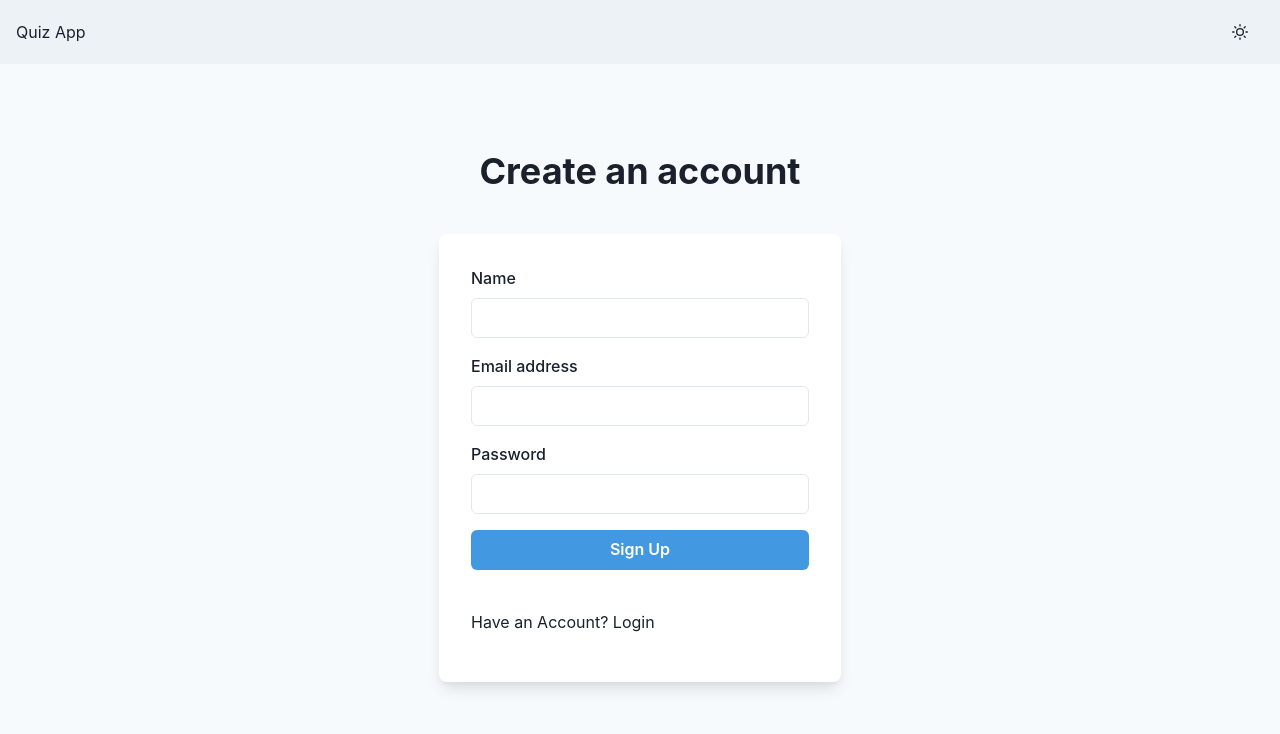
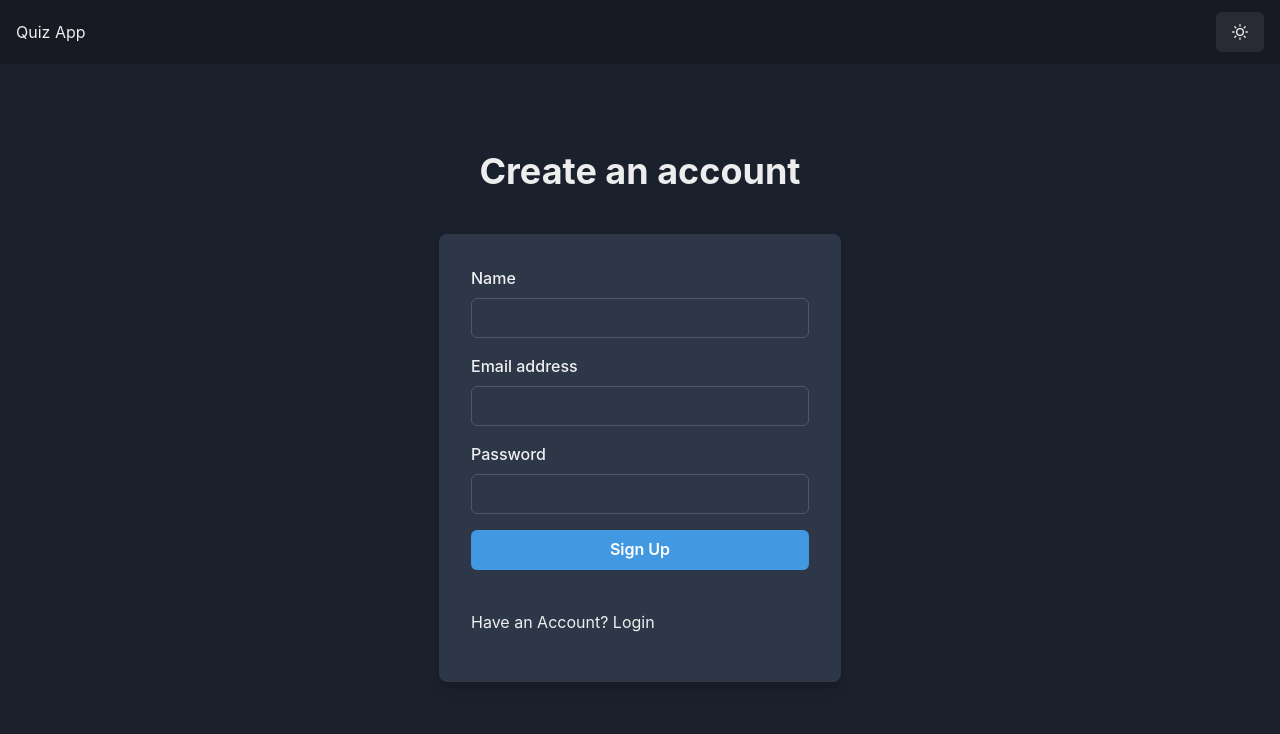
Before and after one commit to mohan-palleti/quiz_frontend, a React (Vite) app: page /register in a window 1280 px wide. Shown: the top 734 px of the page. Built offline with nearby package versions, Linux system fonts and the light colour scheme.

Commit message:
bugs removed

```diff
--- a/package.json
+++ b/package.json
@@ -4,7 +4,7 @@
   "version": "0.0.0",
   "type": "module",
   "scripts": {
-    "dev": "vite",
+    "dev": "vite --host",
     "build": "vite build",
     "preview": "vite preview"
   },
--- a/src/Components/Navbar/Navbar.jsx
+++ b/src/Components/Navbar/Navbar.jsx
@@ -28,6 +28,12 @@ export function Navbar() {
     }
   }, []);
   const { colorMode, toggleColorMode } = useColorMode();
+  const [toggle, setToggle] = useState(true);
+  useEffect(() => {
+    if (colorMode === "light" && toggle) {
+      toggleColorMode();
+    }
+  }, [toggle]);
 
   return (
     <>
@@ -57,8 +63,13 @@ export function Navbar() {
                 </Button>
               )}
 
-              <Button onClick={toggleColorMode}>
-                {colorMode === "dark" ? <MoonIcon /> : <SunIcon />}
+              <Button
+                onClick={() => {
+                  setToggle(false);
+                  toggleColorMode();
+                }}
+              >
+                {colorMode === "light" ? <MoonIcon /> : <SunIcon />}
               </Button>
             </Stack>
           </Flex>
--- a/src/Components/quizGame/ScoreBoard.jsx
+++ b/src/Components/quizGame/ScoreBoard.jsx
@@ -33,7 +33,7 @@ export const ScoreBoard = ({ finalScore, questions }) => {
   return (
     <>
       <div>
-        <Box w={[320, 500]} m="auto" bg="gray.400" borderRadius="30">
+        <Box w={[320, 500]} m="auto" bg="gray.700" borderRadius="30">
           <Text pt="6" ps="6">
             <h2>Your Score</h2>
           </Text>
--- a/src/main.jsx
+++ b/src/main.jsx
@@ -6,10 +6,15 @@ import { BrowserRouter } from "react-router-dom";
 import { Provider } from "react-redux";
 import { store } from "./Components/store/Store";
 import "../node_modules/bootstrap/dist/css/bootstrap.css";
-import { ChakraProvider, extendTheme } from "@chakra-ui/react";
+import { ChakraProvider, extendTheme, ColorModeScript } from "@chakra-ui/react";
 import "../node_modules/@popperjs/core/dist/esm/popper.js";
 import "../node_modules/bootstrap/dist/js/bootstrap.js";
+import theme from "./theme";
 
+const config = {
+  initialColorMode: "dark",
+  useSystemColorMode: false,
+};
 const colors = {
   brand: {
     900: "#1a365d",
@@ -18,10 +23,9 @@ const colors = {
   },
 };
 
-const theme = extendTheme({ colors });
 ReactDOM.createRoot(document.getElementById("root")).render(
   <React.StrictMode>
-    <ChakraProvider theme={theme}>
+    <ChakraProvider>
       <Provider store={store}>
         <BrowserRouter>
           <App />
--- a/src/pages/SignUp/SignUp.jsx
+++ b/src/pages/SignUp/SignUp.jsx
@@ -23,19 +23,12 @@ import { useToast } from "@chakra-ui/react";
 import { Link, useNavigate } from "react-router-dom";
 import { Navbar } from "../../Components/Navbar/Navbar";
 import { userRegisterSchema } from "../../Components/joi-schema/quizHeadingSchema";
-import { useRef } from "react";
-import { useEffect } from "react";
-import { ToastContainer, toast } from "react-toastify";
 
 function SignUp() {
-  // var [toast, setToast] = useState(false);
-  const toastRef = useRef();
-
   const navigate = useNavigate();
-  const [isError, setIsError] = useState(null);
 
   const [adding, setAdding] = useState(false);
-  const [emailExists, setEmailExists] = useState(false);
+
   const toast = useToast();
   const {
     register,
@@ -98,85 +91,24 @@ function SignUp() {
   };
 
   return (
-    // <div>
-    //   <Navbar />
-    //   <form
-    //     className="col-lg-6 col-md-4 col-sm-2 w-sm-50  m-auto"
-    //     onSubmit={handleSubmit(onSubmit)}
-    //     style={{ height: "88vh" }}
-    //   >
-    //     <h2>Register</h2>
-
-    //     <div className="input-group  mb-4">
-    //       <span className="input-group-text" id="basic-addon1">
-    //         <img src={user} alt="username" width="15px" />
-    //       </span>
-    //       <input
-    //         type="text"
-    //         id="form2Example"
-    //         className="form-control"
-    //         placeholder="Name"
-    //         {...register("name")}
-    //         required
-    //       />
-    //     </div>
-
-    //     <div className="input-group mb-4">
-    //       <span className="input-group-text" id="basic-addon1">
-    //         <img src={email} alt="email" width="15px" />
-    //       </span>
-    //       <input
-    //         type="email"
-    //         id="form2Example1"
-    //         className="form-control"
-    //         placeholder="Email Address"
-    //         {...register("email")}
-    //         required
-    //       />
-    //     </div>
-
-    //     <div className="input-group mb-4">
-    //       <span className="input-group-text" id="basic-addon1">
-    //         <img src={lock} alt="password" width="15px" />
-    //       </span>
-    //       <input
-    //         type="password"
-    //         id="form2Example2"
-    //         className="form-control"
-    //         placeholder="Password"
-    //         required
-    //         {...register("password")}
-    //       />
-    //     </div>
-    //     <div className="text-center">
-    //       {adding ? (
-    //         <div className="spinner-border text-warning" role="status">
-    //           <span className="visually-hidden">Loading...</span>
-    //         </div>
-    //       ) : (
-    //         <button type="submit" className="btn btn-warning mb-4">
-    //           Sign up
-    //         </button>
-    //       )}
-    //     </div>
-
-    //     <div className="text-center">
-    //       <p>
-    //         Have an Account? <Link to="/login">Login</Link>
-    //       </p>
-    //     </div>
-    //   </form>
-    // </div>
     <>
       <Navbar />
       <Flex
         minH={"88vh"}
         align={"center"}
         justify={"center"}
+        w="100%"
         bg={useColorModeValue("gray.50", "gray.800")}
       >
         <form onSubmit={handleSubmit(onSubmit)}>
-          <Stack spacing={8} mx={"auto"} maxW={"lg"} py={12} px={6} w={450}>
+          <Stack
+            spacing={8}
+            mx={"auto"}
+            maxW={"lg"}
+            py={12}
+            px={6}
+            w={["100%", 450]}
+          >
             <Stack align={"center"}>
               <Heading fontSize={"4xl"}>Create an account</Heading>
             </Stack>
--- /dev/null
+++ b/src/theme.js
@@ -0,0 +1,12 @@
+import { extendTheme } from "@chakra-ui/react";
+
+// 2. Add your color mode config
+const config = {
+  initialColorMode: "dark",
+  useSystemColorMode: false,
+};
+
+// 3. extend the theme
+const theme = extendTheme({ config });
+
+export default theme;
```
